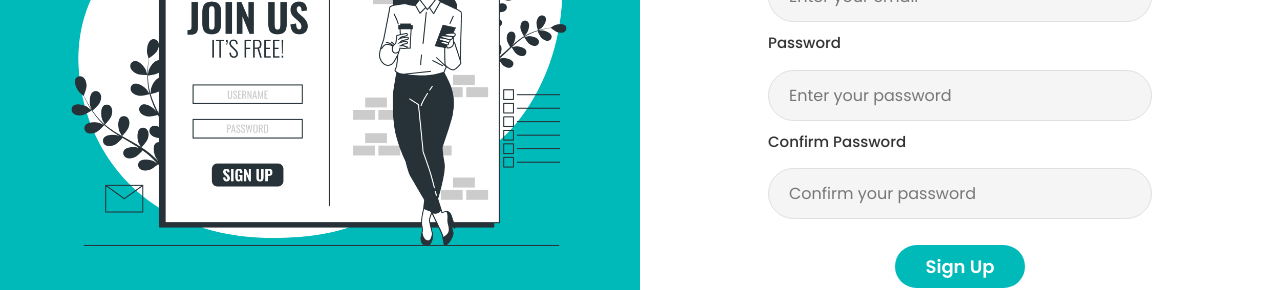
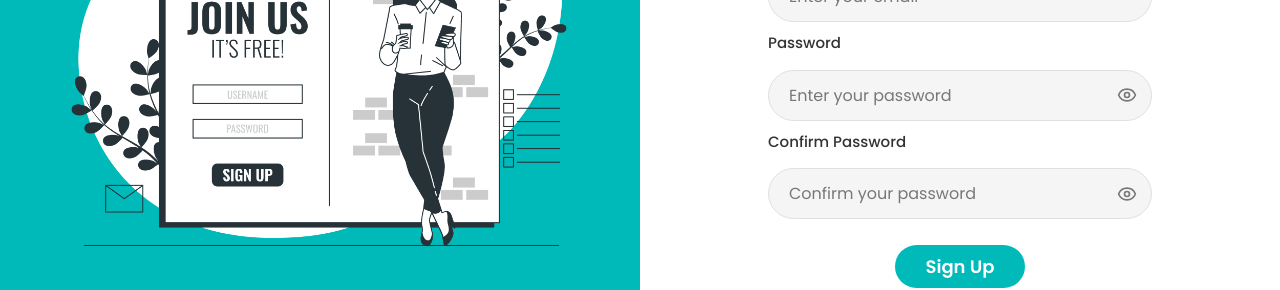
Before and after one commit to crazylogic03/project-management-app, a React (Vite) app in the folder client/: page /signup in a window 1280 px wide. Shown: the part 369-659 px from the top of the page. Built offline with nearby package versions, Linux system fonts and the light colour scheme; no server answers.

Commit message:
Changed Password section

```diff
--- a/client/src/components/SignIn.jsx
+++ b/client/src/components/SignIn.jsx
@@ -1,10 +1,12 @@
-import React from "react";
+import React, { useState } from "react";
 import { useNavigate } from "react-router-dom";
+import { Eye, EyeOff } from "lucide-react";
 import "../styles/SignIn.css";
 import image from "../assets/image2.png";
 
 const SignInPage = () => {
   const navigate = useNavigate();
+  const [showPassword, setShowPassword] = useState(false);
 
   const handleLogin = async (e) => {
     e.preventDefault();
@@ -49,10 +51,24 @@ const SignInPage = () => {
 
         <form className="signin-form" onSubmit={handleLogin}>
           <label>Email</label>
-          <input type="email" placeholder="Enter your email" required />
+          <input type="email" name="email" placeholder="Enter your email" required />
 
           <label>Password</label>
-          <input type="password" placeholder="Enter your password" required />
+          <div className="password-container">
+            <input
+              type={showPassword ? "text" : "password"}
+              name="password"
+              placeholder="Enter your password"
+              required
+            />
+            <button
+              type="button"
+              className="password-toggle-btn"
+              onClick={() => setShowPassword(!showPassword)}
+            >
+              {showPassword ? <EyeOff size={20} /> : <Eye size={20} />}
+            </button>
+          </div>
 
           <div className="signin-options">
             <label className="remember-me">
--- a/client/src/components/SignUp.jsx
+++ b/client/src/components/SignUp.jsx
@@ -1,10 +1,13 @@
-import React from "react";
+import React, { useState } from "react";
 import { useNavigate } from "react-router-dom";
+import { Eye, EyeOff } from "lucide-react";
 import "../styles/SignUp.css";
 import image from "../assets/image1.png";
 
 const SignupPage = () => {
   const navigate = useNavigate();
+  const [showPassword, setShowPassword] = useState(false);
+  const [showConfirmPassword, setShowConfirmPassword] = useState(false);
 
   const handleSignup = async (e) => {
     e.preventDefault();
@@ -12,7 +15,7 @@ const SignupPage = () => {
     const name = e.target[0].value;
     const email = e.target[1].value;
     const password = e.target[2].value;
-    const confirmPassword = e.target[3].value;
+    const confirmPassword = e.target[4].value; // Updated index due to button
 
     if (password !== confirmPassword) {
       alert("Passwords do not match!");
@@ -63,10 +66,36 @@ const SignupPage = () => {
           <input type="email" placeholder="Enter your email" required />
 
           <label>Password</label>
-          <input type="password" placeholder="Enter your password" required />
+          <div className="password-container">
+            <input
+              type={showPassword ? "text" : "password"}
+              placeholder="Enter your password"
+              required
+            />
+            <button
+              type="button"
+              className="password-toggle-btn"
+              onClick={() => setShowPassword(!showPassword)}
+            >
+              {showPassword ? <EyeOff size={20} /> : <Eye size={20} />}
+            </button>
+          </div>
 
           <label>Confirm Password</label>
-          <input type="password" placeholder="Confirm your password" required />
+          <div className="password-container">
+            <input
+              type={showConfirmPassword ? "text" : "password"}
+              placeholder="Confirm your password"
+              required
+            />
+            <button
+              type="button"
+              className="password-toggle-btn"
+              onClick={() => setShowConfirmPassword(!showConfirmPassword)}
+            >
+              {showConfirmPassword ? <EyeOff size={20} /> : <Eye size={20} />}
+            </button>
+          </div>
 
           <button type="submit" className="signup-btn">Sign Up</button>
 
--- a/client/src/styles/SignIn.css
+++ b/client/src/styles/SignIn.css
@@ -70,6 +70,31 @@
   color: #333;
   font-size: 1rem;
   transition: 0.3s ease;
+  width: 100%;
+}
+
+.password-container {
+  position: relative;
+  width: 100%;
+}
+
+.password-toggle-btn {
+  position: absolute;
+  right: 15px;
+  top: 50%;
+  transform: translateY(-50%);
+  background: none;
+  border: none;
+  cursor: pointer;
+  color: #777;
+  display: flex;
+  align-items: center;
+  justify-content: center;
+  padding: 0;
+}
+
+.password-toggle-btn:hover {
+  color: #00b9b9;
 }
 
 .signin-form input:focus {
--- a/client/src/styles/SignUp.css
+++ b/client/src/styles/SignUp.css
@@ -72,6 +72,31 @@
   color: #333;
   font-size: 1rem;
   transition: 0.3s ease;
+  width: 100%;
+}
+
+.password-container {
+  position: relative;
+  width: 100%;
+}
+
+.password-toggle-btn {
+  position: absolute;
+  right: 15px;
+  top: 50%;
+  transform: translateY(-50%);
+  background: none;
+  border: none;
+  cursor: pointer;
+  color: #777;
+  display: flex;
+  align-items: center;
+  justify-content: center;
+  padding: 0;
+}
+
+.password-toggle-btn:hover {
+  color: #00b9b9;
 }
 
 .signup-form input:focus {
```
